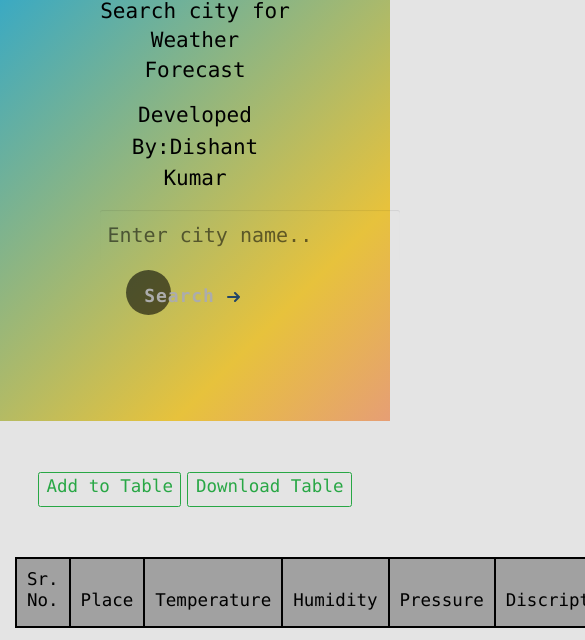
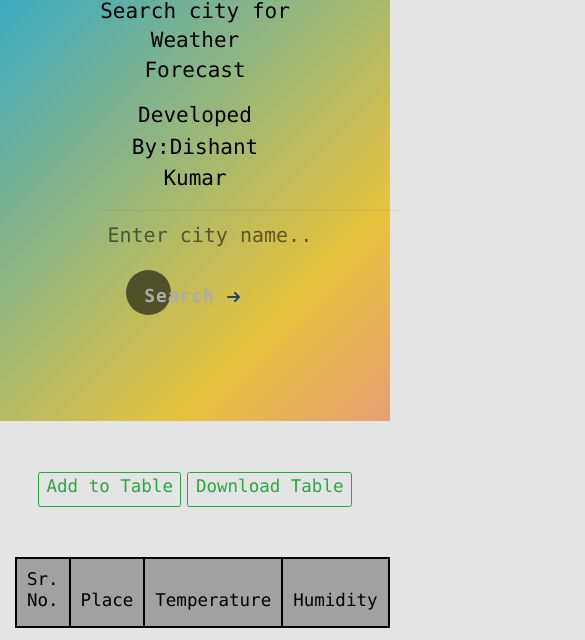
Before and after one commit to dishu987/WeatherForcecastApp, a plain HTML site: page index.html in a window 390 px wide. Shown: the part 204-844 px from the top of the page, 585 px wide, since content can reach past the window. Drawn offline with nearby package versions, Linux system fonts and the light colour scheme.

Commit message:
Update index.html

```diff
--- a/index.html
+++ b/index.html
@@ -137,7 +137,7 @@
                 <h3>Download Table</h3>
             </button>
         </div>
-        <div class="col-sm-12" style="width: 100%;">
+        <div class="col-sm-12" style="overflow:auto">
             <table class="table" id="mydata" style="overflow: scroll;">
                 <thead class="thead-light">
                     <tr>
```
